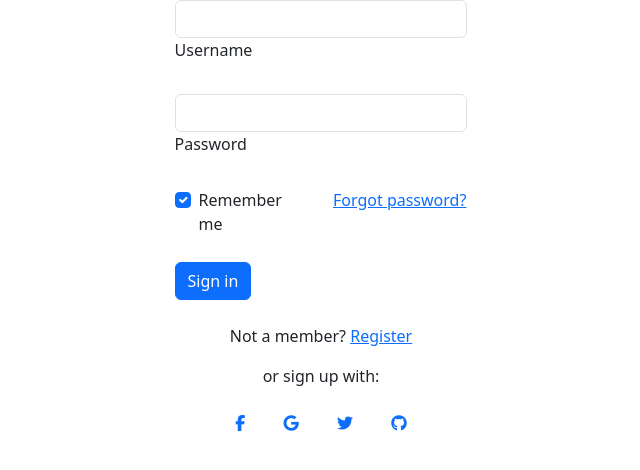
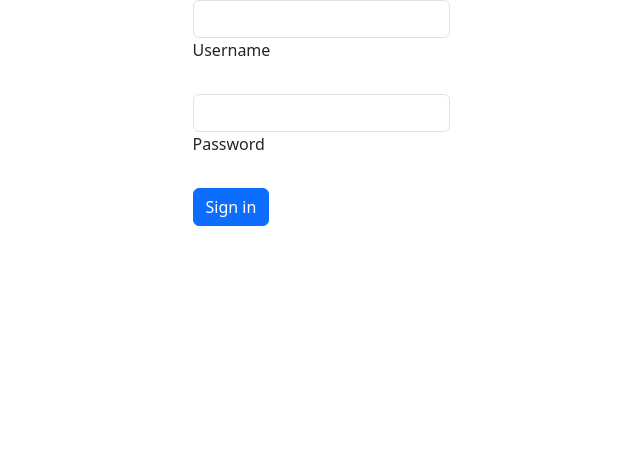
Before and after one commit to bugra-altintas/e-commerce-app, a Flask app: page /login in a window 1280 px wide. Shown: the part 56-526 px from the top of the page, without its empty margins (319-959 px from the left). Run offline with Flask 3, Linux system fonts and the light colour scheme; some libraries are stand-ins or nearby versions.

Commit message:
some fixes

```diff
--- a/templates/add_user.html
+++ b/templates/add_user.html
@@ -1,10 +1,10 @@
 {% extends "base.html" %} {% block content %}
-
+<div class="container mt-5 mb-5">
     <form method="post" class="form-horizontal">
         <fieldset>
 
             <!-- Form Name -->
-        <legend>ADD ITEM</legend>
+            <legend>ADD USER</legend>
             <!-- Text input-->
             <div class="form-group">
                 <label class="col-md-4 control-label" for="username">Username</label>
@@ -42,5 +42,5 @@
 
         </fieldset>
     </form>
-
+</div>
 {% endblock %}
--- a/templates/login.html
+++ b/templates/login.html
@@ -1,5 +1,4 @@
-{% extends "base.html" %}
-{% block content %}
+{% extends "base.html" %} {% block content %}
 
 
 
@@ -17,45 +16,10 @@
             <label class="form-label" for="form2Example2">Password</label>
         </div>
 
-      <!-- 2 column grid layout for inline styling -->
-      <div class="row mb-4">
-        <div class="col d-flex justify-content-center">
-          <!-- Checkbox -->
-          <div class="form-check">
-            <input class="form-check-input" type="checkbox" value="" id="form2Example31" checked />
-            <label class="form-check-label" for="form2Example31"> Remember me </label>
-          </div>
-        </div>
-
-        <div class="col">
-          <!-- Simple link -->
-          <a href="#!">Forgot password?</a>
-        </div>
-      </div>
 
         <!-- Submit button -->
         <button type="submit" class="btn btn-primary btn-block mb-4">Sign in</button>
 
-      <!-- Register buttons -->
-      <div class="text-center">
-        <p>Not a member? <a href="#!">Register</a></p>
-        <p>or sign up with:</p>
-        <button type="button" class="btn btn-link btn-floating mx-1">
-          <i class="fab fa-facebook-f"></i>
-        </button>
-
-        <button type="button" class="btn btn-link btn-floating mx-1">
-          <i class="fab fa-google"></i>
-        </button>
-
-        <button type="button" class="btn btn-link btn-floating mx-1">
-          <i class="fab fa-twitter"></i>
-        </button>
-
-        <button type="button" class="btn btn-link btn-floating mx-1">
-          <i class="fab fa-github"></i>
-        </button>
-      </div>
     </form>
 </div>
 
```
Also changed, not shown: templates/add_item.html (+11 -10 lines). Lines whose indentation alone changed are shown as unchanged.
